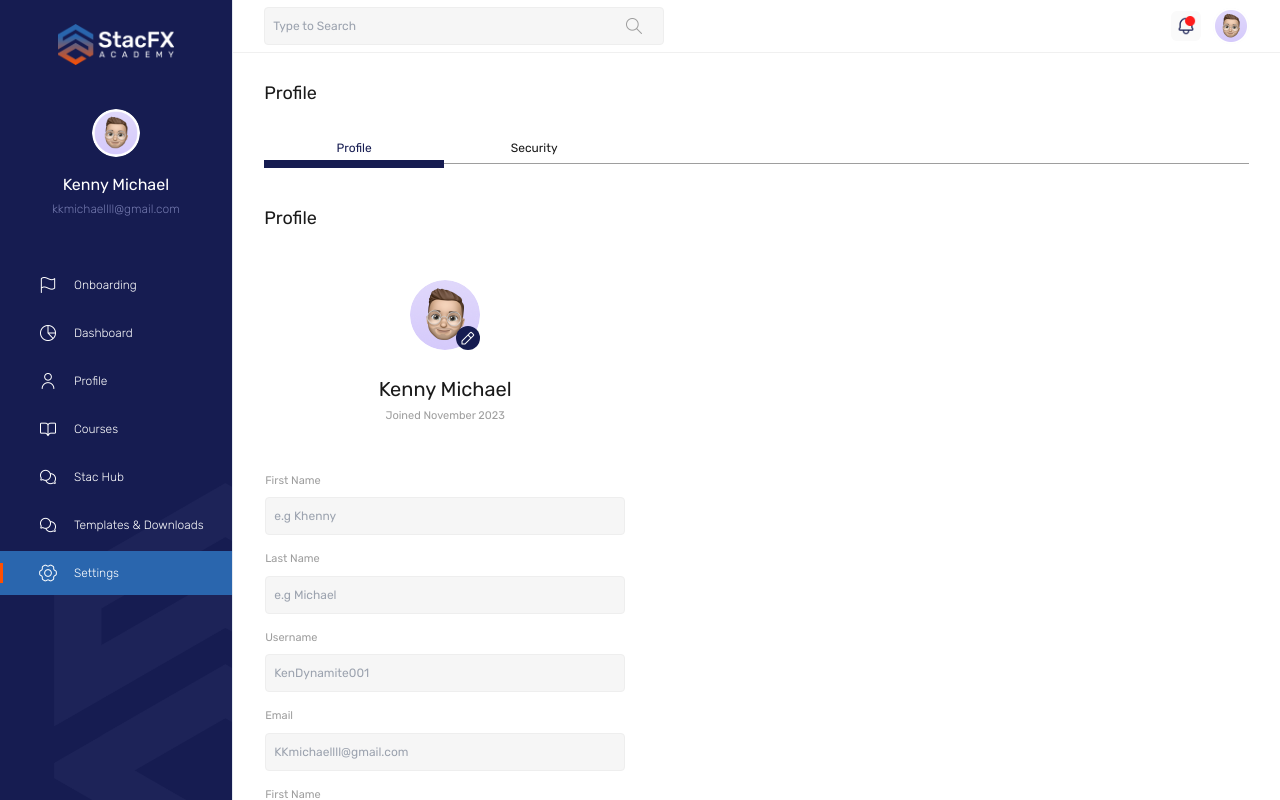
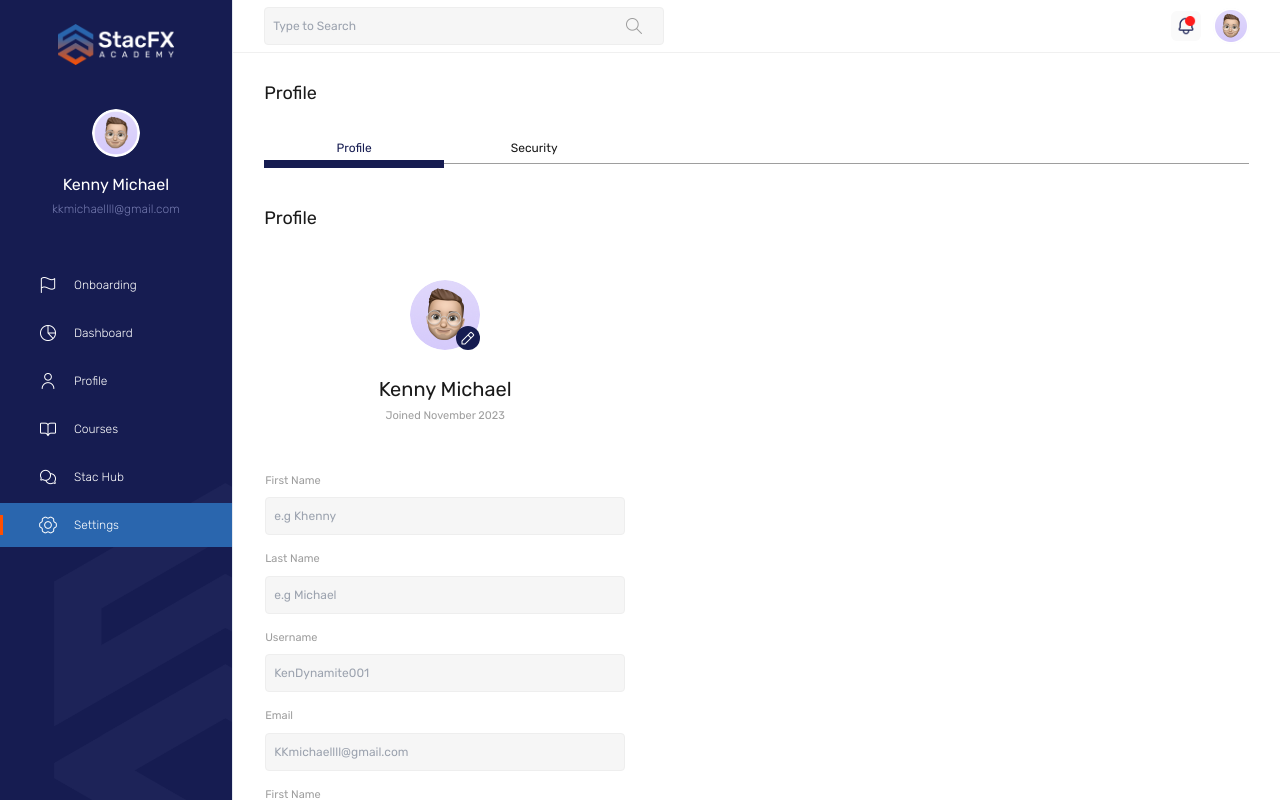
Before and after one commit to Dr-HaEgHo/tributes, a Next.js app: page /dashboard/settings in a window 1280 px wide. Built offline with nearby package versions, Linux system fonts and the light colour scheme.

Commit message:
Feat: Cleaned up the frontend

```diff
--- a/components/Sidebar.tsx
+++ b/components/Sidebar.tsx
@@ -27,7 +27,7 @@ const Sidebar = () => {
         { id: 3, image:require('../assets/icons/profile.png'), title: "Profile", route: "/dashboard/profile", subRoutes1: `/dashboard/users/${param?.id}` },
         { id: 4, image:require('../assets/icons/courses.png'), title: "Courses", route: "/dashboard/courses", subRoutes1: `/dashboard/users/${param?.id}` },
         { id: 5, image:require('../assets/icons/chat.png'), title: "Stac Hub", route: "/dashboard/chat", subRoutes1: `/dashboard/users/${param?.id}` },
-        { id: 6, image:require('../assets/icons/chat.png'), title: "Templates & Downloads", route: "/dashboard/downloads", subRoutes1: `/dashboard/users/${param?.id}` },
+        // { id: 6, image:require('../assets/icons/chat.png'), title: "Templates & Downloads", route: "/dashboard/downloads", subRoutes1: `/dashboard/users/${param?.id}` },
         { id: 7, image:require('../assets/icons/settings.png'), title: "Settings", route: "/dashboard/settings", subRoutes1: `/dashboard/settings/${param?.id}` },
     ]
 
```
